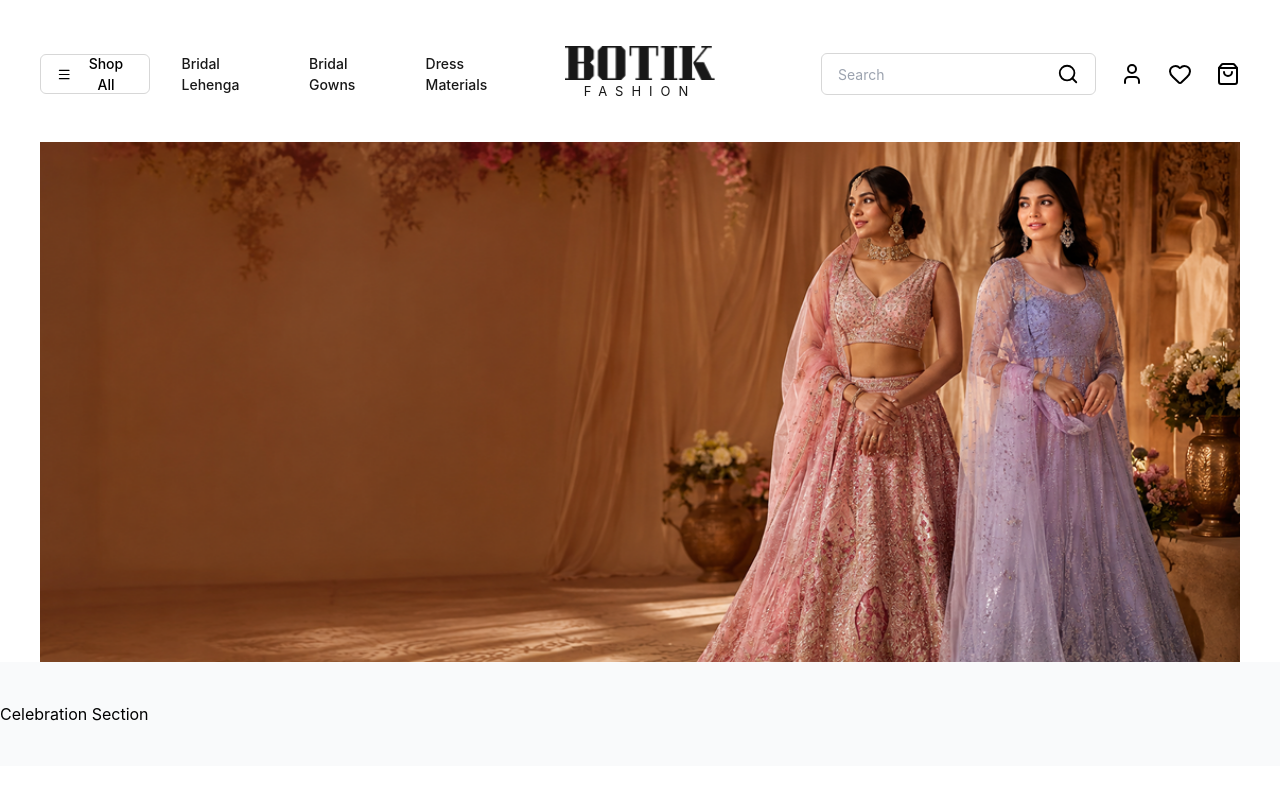
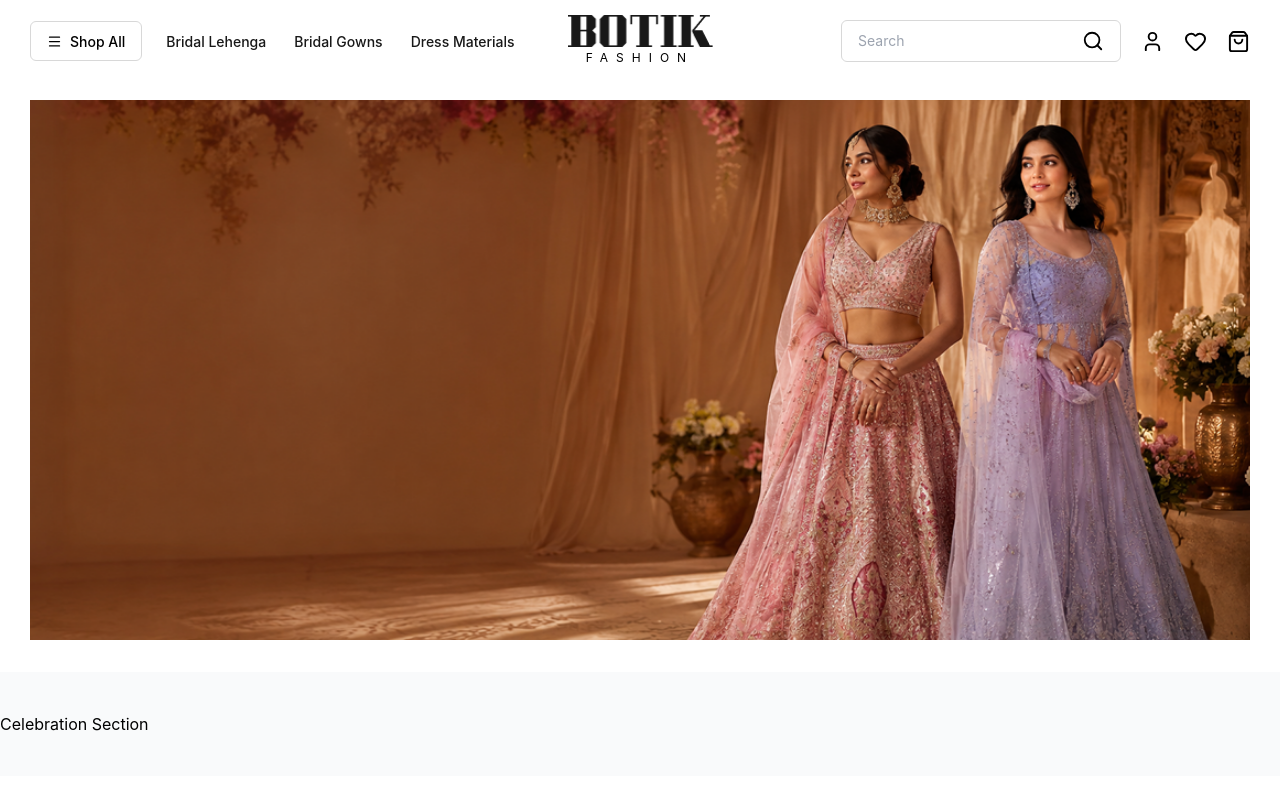
Before and after one commit to Mathavik/bridal-boutique, a React (Vite) app in the folder Bridal-Boutique-Frontend/: page / in a window 1280 px wide. Shown: the top 800 px of the page. Built offline with nearby package versions, Linux system fonts and the light colour scheme; a web font is replaced by a local one.

Commit message:
wholesale

```diff
--- a/Bridal-Boutique-Frontend/src/Home/banner.jsx
+++ b/Bridal-Boutique-Frontend/src/Home/banner.jsx
@@ -2,14 +2,17 @@ import bannerImage from "../assets/banner.png";
 
 function Banner() {
   return (
-    <section className="w-full mt-6">
-      <div className="max-w-[1280px] mx-auto px-6 lg:px-10">
+    <section className="pt-[100px] pb-8">
+
+<div className="max-w-[1220px] mx-auto px-0">
         <img
           src={bannerImage}
           alt="Banner"
-          className="w-full h-[520px] object-cover object-[78%_center]"
+          className="w-full h-[540px] object-cover object-[80%_center]"
         />
+
       </div>
+
     </section>
   );
 }
--- a/Bridal-Boutique-Frontend/src/components/Header.jsx
+++ b/Bridal-Boutique-Frontend/src/components/Header.jsx
@@ -10,109 +10,63 @@ import botikLogo from "../assets/Botik.png";
 
 function Header() {
   return (
-<header className="w-full bg-white mt-[30px]">
-          <div className="max-w-[1280px] mx-auto h-[88px] px-6 lg:px-10 flex items-center justify-between">
+<header className="fixed top-0 left-0 right-0 z-50 bg-white border-0 shadow-none">
+<div className="max-w-[1220px] mx-auto px-0 h-[82px] flex items-center justify-between">        {/* LEFT */}
+        <div className="flex items-center gap-6 flex-1">
 
-        {/* LEFT */}
-        <div className="flex items-center gap-8 flex-1">
-
-          <button className="flex items-center gap-2 border border-[#D7D7D7] rounded-md px-4 h-[40px] text-[14px] font-medium hover:bg-gray-50 duration-200">
-            <Menu size={15} strokeWidth={2} />
+          <button className="flex items-center gap-2 border border-[#D8D8D8] rounded-md px-4 h-[40px] text-[14px] font-medium hover:bg-gray-50 transition">
+            <Menu size={15} />
             <span>Shop All</span>
           </button>
 
-          <nav className="hidden lg:flex items-center gap-8 text-[14px] text-[#181818] font-medium">
-
-            <a href="#" className="hover:text-black duration-200">
-              Bridal Lehenga
-            </a>
-
-            <a href="#" className="hover:text-black duration-200">
-              Bridal Gowns
-            </a>
-
-            <a href="#" className="hover:text-black duration-200">
-              Dress Materials
-            </a>
-
+          <nav className="hidden lg:flex items-center gap-7 text-[14px] font-medium text-[#181818]">
+            <a href="#">Bridal Lehenga</a>
+            <a href="#">Bridal Gowns</a>
+            <a href="#">Dress Materials</a>
           </nav>
 
         </div>
 
-        {/* CENTER LOGO */}
+        {/* LOGO */}
 
-        <div className="flex flex-col items-center justify-center flex-shrink-0 px-10">
+        <div className="flex flex-col items-center flex-shrink-0 px-8">
+
           <img
             src={botikLogo}
             alt="BOTIK"
-    className="w-[150px] h-auto"
+            className="w-[145px]"
           />
 
-  <span
-    className="mt-[2px] text-[13px] uppercase tracking-[8px] text-[#181818]"
-  >
+          <span className="mt-[2px] text-[12px] tracking-[8px] uppercase">
             FASHION
           </span>
+
         </div>
 
         {/* RIGHT */}
 
-        <div className="flex items-center justify-end gap-6 flex-1">
+        <div className="flex items-center justify-end gap-5 flex-1">
 
-          <div className="hidden md:flex items-center w-[275px] h-[42px] border border-[#D7D7D7] rounded-md px-4">
+          <div className="hidden md:flex items-center w-[280px] h-[42px] border border-[#D8D8D8] rounded-md px-4">
 
             <input
-              type="text"
               placeholder="Search"
-              className="flex-1 text-[14px] outline-none bg-transparent"
+              className="flex-1 outline-none text-sm"
             />
 
-            <Search
-              size={22}
-              strokeWidth={2}
-              className="cursor-pointer"
-            />
+            <Search size={22} />
 
           </div>
 
-          <User
-            size={24}
-            strokeWidth={2}
-            className="cursor-pointer hover:scale-110 duration-200"
-          />
+          <User size={23} />
 
-          <Heart
-            size={24}
-            strokeWidth={2}
-            className="cursor-pointer hover:scale-110 duration-200"
-          />
+          <Heart size={23} />
 
-          <ShoppingBag
-            size={24}
-            strokeWidth={2}
-            className="cursor-pointer hover:scale-110 duration-200"
-          />
+          <ShoppingBag size={23} />
 
         </div>
 
       </div>
-
-      {/* MOBILE */}
-
-      <div className="lg:hidden border-t border-[#ECECEC] px-4 py-3 overflow-x-auto">
-
-        <div className="flex gap-6 whitespace-nowrap text-sm">
-
-          <a href="#">Bridal Lehenga</a>
-
-          <a href="#">Bridal Gowns</a>
-
-          <a href="#">Dress Materials</a>
-
-        </div>
-
-      </div>
-
     </header>
   );
 }
```
Also changed, not shown: 1 other file (tests, documents, lock files or other folders). Lines whose indentation alone changed are shown as unchanged.
